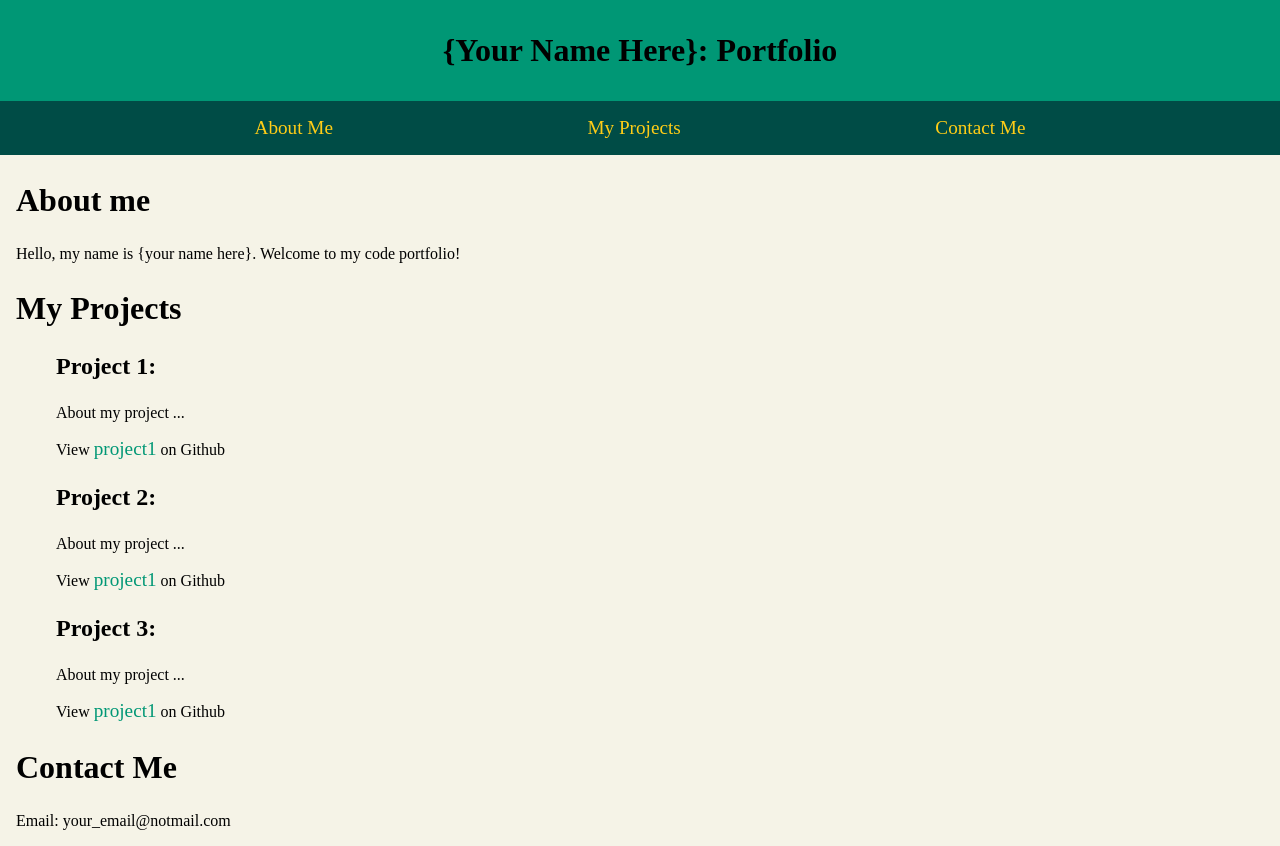
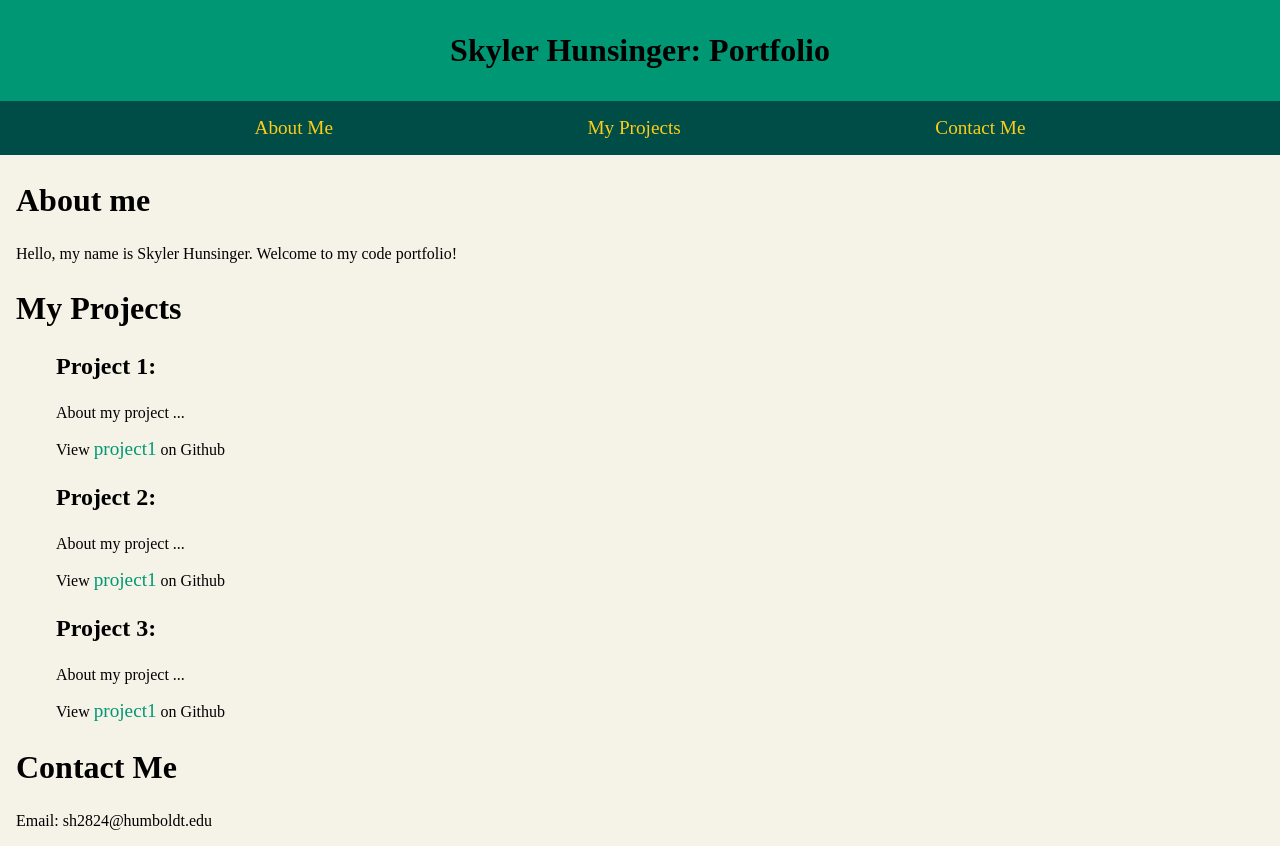
Before and after one commit to sh2824/PortfolioWorkshop, a plain HTML site: page index.html in a window 1280 px wide. Drawn offline with Linux system fonts and the light colour scheme.

Commit message:
Update profile details for Skyler Hunsinger

```diff
--- a/index.html
+++ b/index.html
@@ -7,7 +7,7 @@
         <link rel="stylesheet" href="style.css" />
     </head>
     <body>
-        <h1> {Your Name Here}: Portfolio </h1>
+        <h1> Skyler Hunsinger: Portfolio </h1>
 
         <nav>
             <ul>
@@ -18,7 +18,7 @@
         </nav>
         <div id="about">
             <h2> About me </h2>
-            <p> Hello, my name is {your name here}.
+            <p> Hello, my name is Skyler Hunsinger.
             Welcome to my code portfolio! </p>
         </div>
 
@@ -45,7 +45,7 @@
 
         <div id="contact">
             <h2> Contact Me </h2>
-            <p> Email: your_email@notmail.com</p>
+            <p> Email: sh2824@humboldt.edu</p>
         </div>
 
 
```
